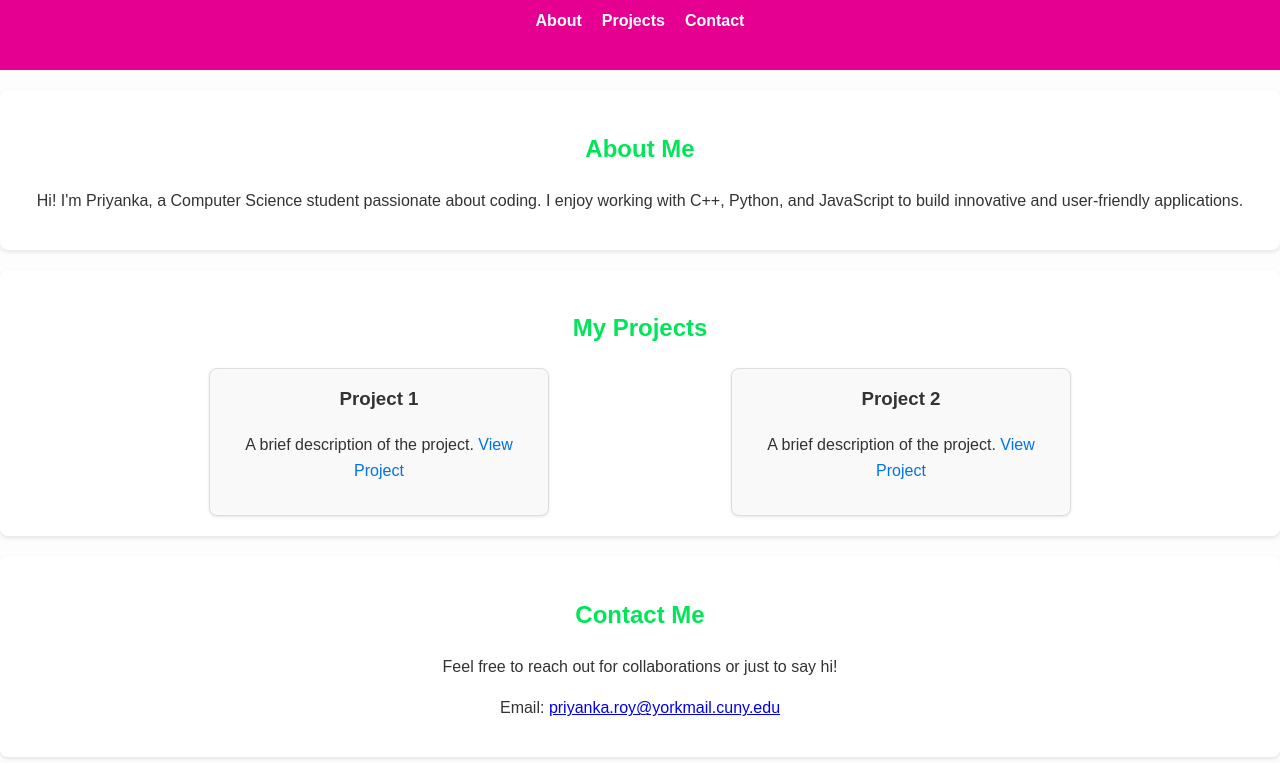
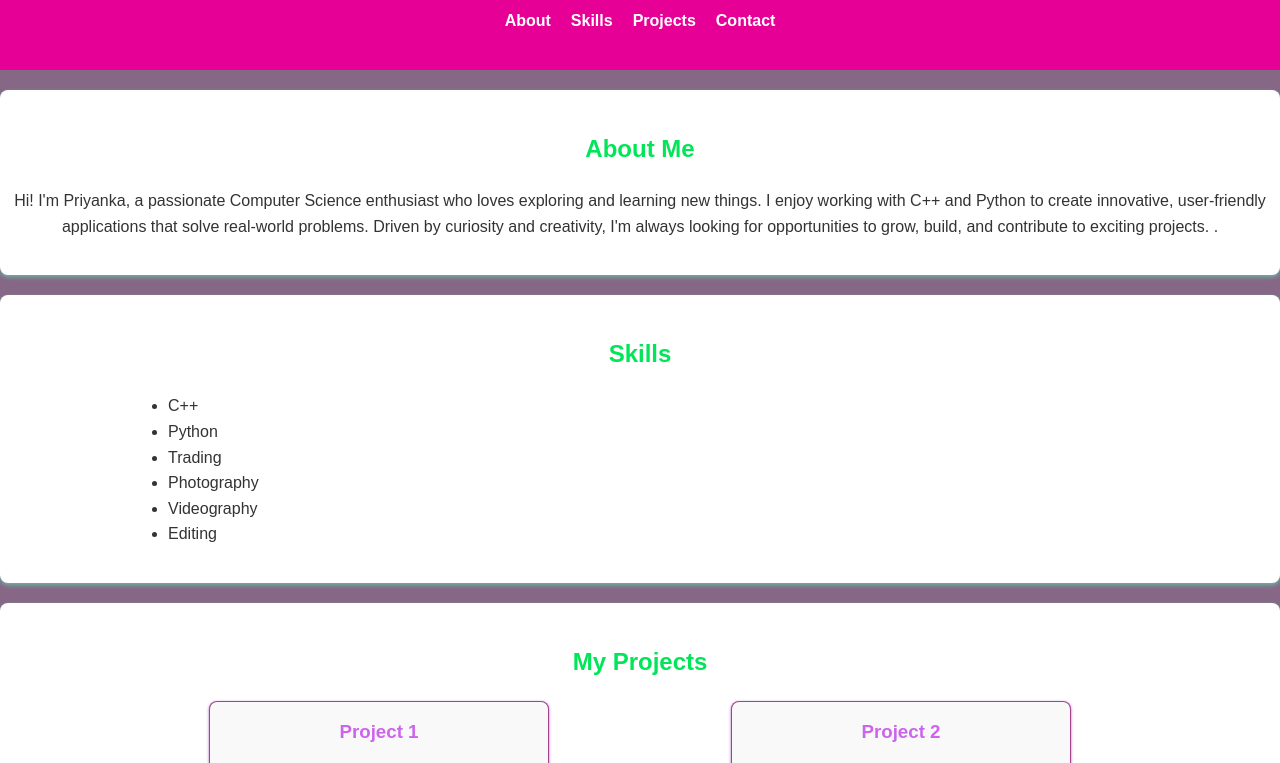
Before and after one commit to Priyaloop/Portfolio, a plain HTML site: page index.html in a window 1280 px wide. Shown: the part 79-842 px from the top of the page. Drawn offline with Linux system fonts and the light colour scheme.

Commit message:
https://github.com/Priyaloop/My-Portfolio.git

```diff
--- a/index.html
+++ b/index.html
@@ -13,6 +13,7 @@
         <nav>
           <ul>
             <li><a href="#about">About</a></li>
+            <li><a href="#skills">Skills</a></li>
             <li><a href="#projects">Projects</a></li>
             <li><a href="#contact">Contact</a></li>
           </ul>
@@ -23,24 +24,37 @@
     <section id="about">
         <div class="container"></div>
         <h2>About Me</h2>
-        <p>Hi! I'm Priyanka, a Computer Science student passionate about coding. I enjoy working with C++, Python, and JavaScript to build innovative and user-friendly applications.</p>
+        <p>Hi! I'm Priyanka, a passionate Computer Science enthusiast who loves exploring and learning new things. I enjoy working with C++ and Python to create innovative, user-friendly applications that solve real-world problems. Driven by curiosity and creativity, I'm always looking for opportunities to grow, build, and contribute to exciting projects. .</p>
+      </div>
+    </section>
+    <section id="skills">
+      <div class="container">
+          <h2>Skills</h2>
+          <ul>
+              <li>C++</li>
+              <li>Python</li>
+              <li>Trading</li>
+              <li>Photography</li>
+              <li>Videography</li>
+              <li>Editing</li>
+
+          </ul>
       </div>
     </section>
 
-
-    </section>
-
-  <section id="projects">
+    <section id="projects">
       <div class="container">
         <h2>My Projects</h2>
         <div class="project-grid">
           <div class="project">
             <h3>Project 1</h3>
-            <p>A brief description of the project. <a href="#" target="_blank">View Project</a></p>
+            <p>Led a health and wellness awareness campaign in middle school to encourage healthier lifestyle choices. Created informational posters, conducted workshops, and organized fitness challenges to promote physical activity and mental well-being. The project emphasized balanced nutrition, stress management, and the importance of exercise.. <a href="#" target="_blank">View Project</a></p>
           </div>
           <div class="project">
             <h3>Project 2</h3>
-            <p>A brief description of the project. <a href="#" target="_blank">View Project</a></p>
+            <p>Organized a cultural diversity celebration to showcase the various cultures within the school or community. Coordinated activities such as food tasting, traditional dances, and art displays to highlight different global traditions. This project aimed to promote inclusivity, celebrate diversity, and foster understanding among different cultural groups.
+
+              <a href="#" target="_blank">View Project</a></p>
           </div>
         </div>
       </div>
--- a/style.css
+++ b/style.css
@@ -4,11 +4,11 @@ body {
     line-height: 1.6;
     margin: 0;
     padding: 0;
-    background-color: #f4f4f418;
+    background-color: hsla(300, 40%, 22%, 0.685);
     color: #333333;
   }
   body.dark-mode {
-    background-color: rgb(45, 179, 0);
+    background-color: rgba(122, 103, 156, 0.185);
     color: rgb(255, 255, 255);
   }
 
@@ -21,7 +21,7 @@ body {
 
   /* Header */
   header {
-    background-color: #e60092;
+    background-color: #e60096;
     color: #ffffff;
     padding: 20px 0;
   }
@@ -53,7 +53,7 @@ nav ul {
     margin: 20px 0;
     background: #ffffff;
     border-radius: 8px;
-    box-shadow: 0 2px 4px rgba(1, 0, 0, 0.1);
+    box-shadow: 0 2px 4px rgba(92, 222, 174, 0.696);
   }
 
   section h2 {
@@ -75,28 +75,28 @@ nav ul {
 
   .project {
     background: #f9f9f9;
-    border: 1px solid #ddd;
+    border: 1px solid #911876cf;
     padding: 15px;
     border-radius: 8px;
     width: 30%;
     text-align: center;
-    box-shadow: 0 1px 3px rgba(0, 0, 0, 0.1);
+    box-shadow: 0 1px 3px rgba(138, 27, 175, 0.687);
   }
 .project h3 {
     margin-top: 0;
-    color: #333;
+    color: #b413e5a5;
   }
 
   .project a {
-    color: #0073e6;
+    color: #cf0edca1;
     text-decoration: none;
   }
 
   /* Footer */
   footer {
     text-align: center;
-    background: #00e682;
-    color: #fff;
+    background: #1264ca;
+    color: #31d38884;
     padding: 10px 0;
   }
 
```
